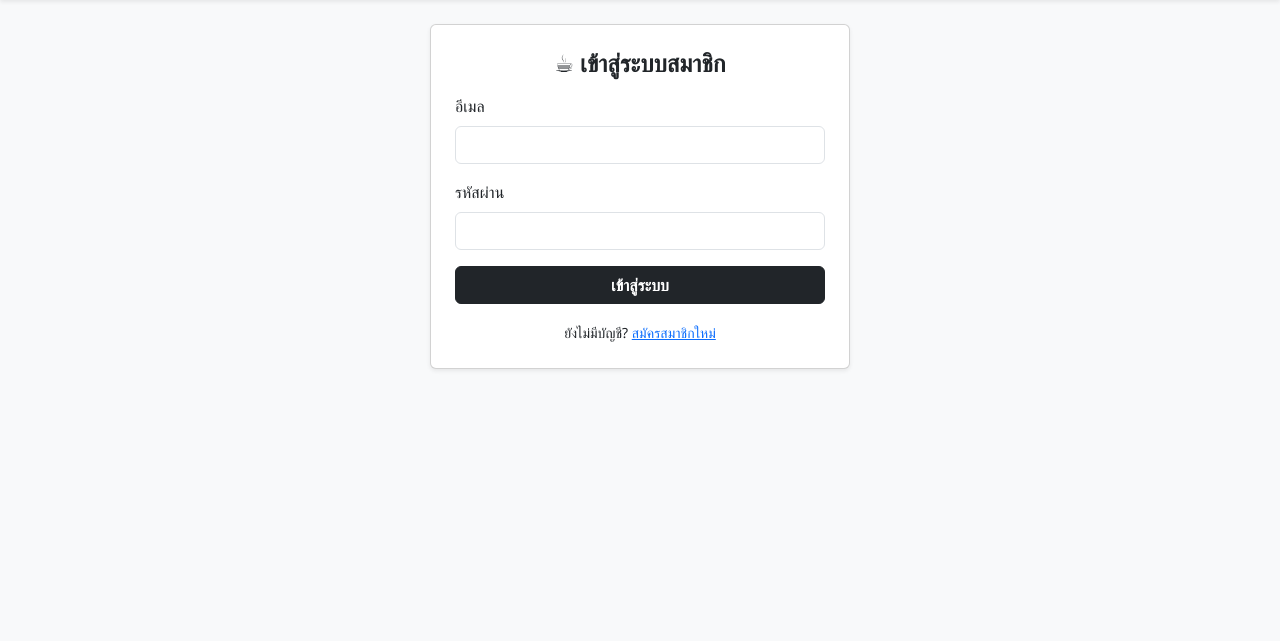
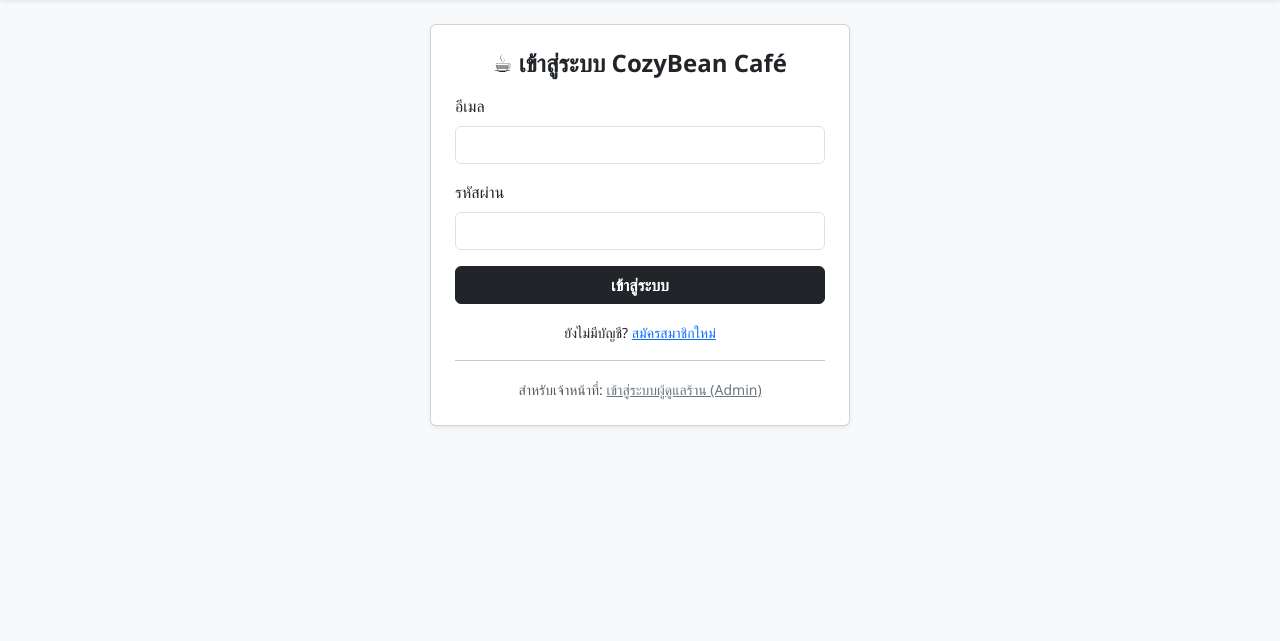
Before and after one commit to tpee2522/cozybean-cafe-mongodb, a Node project: template views/login.ejs in a window 1280 px wide. Shown: the part 56-697 px from the top of the page. Run offline with Node 20 templates, Linux system fonts and the light colour scheme; the template is opened without the code that fills it, so the values that code supplies are empty; some libraries are stand-ins or nearby versions.

Commit message:
Update login.ejs

```diff
--- a/views/login.ejs
+++ b/views/login.ejs
@@ -1,7 +1,7 @@
 <%- include('partials/header') %>
 
 <div class="card shadow-sm p-4 mx-auto" style="max-width: 420px;">
-  <h4 class="fw-bold text-center mb-3">☕ เข้าสู่ระบบสมาชิก</h4>
+  <h4 class="fw-bold text-center mb-3">☕ เข้าสู่ระบบ CozyBean Café</h4>
   <% if (error) { %>
     <div class="alert alert-danger py-2"><%= error %></div>
   <% } %>
@@ -19,6 +19,10 @@
   <div class="text-center mt-3">
     <small>ยังไม่มีบัญชี? <a href="/register">สมัครสมาชิกใหม่</a></small>
   </div>
+  <hr class="my-3">
+  <div class="text-center">
+    <small class="text-muted">สำหรับเจ้าหน้าที่: <a href="/admin/login" class="text-secondary">เข้าสู่ระบบผู้ดูแลร้าน (Admin)</a></small>
+  </div>
 </div>
 
 <%- include('partials/footer') %>
```
